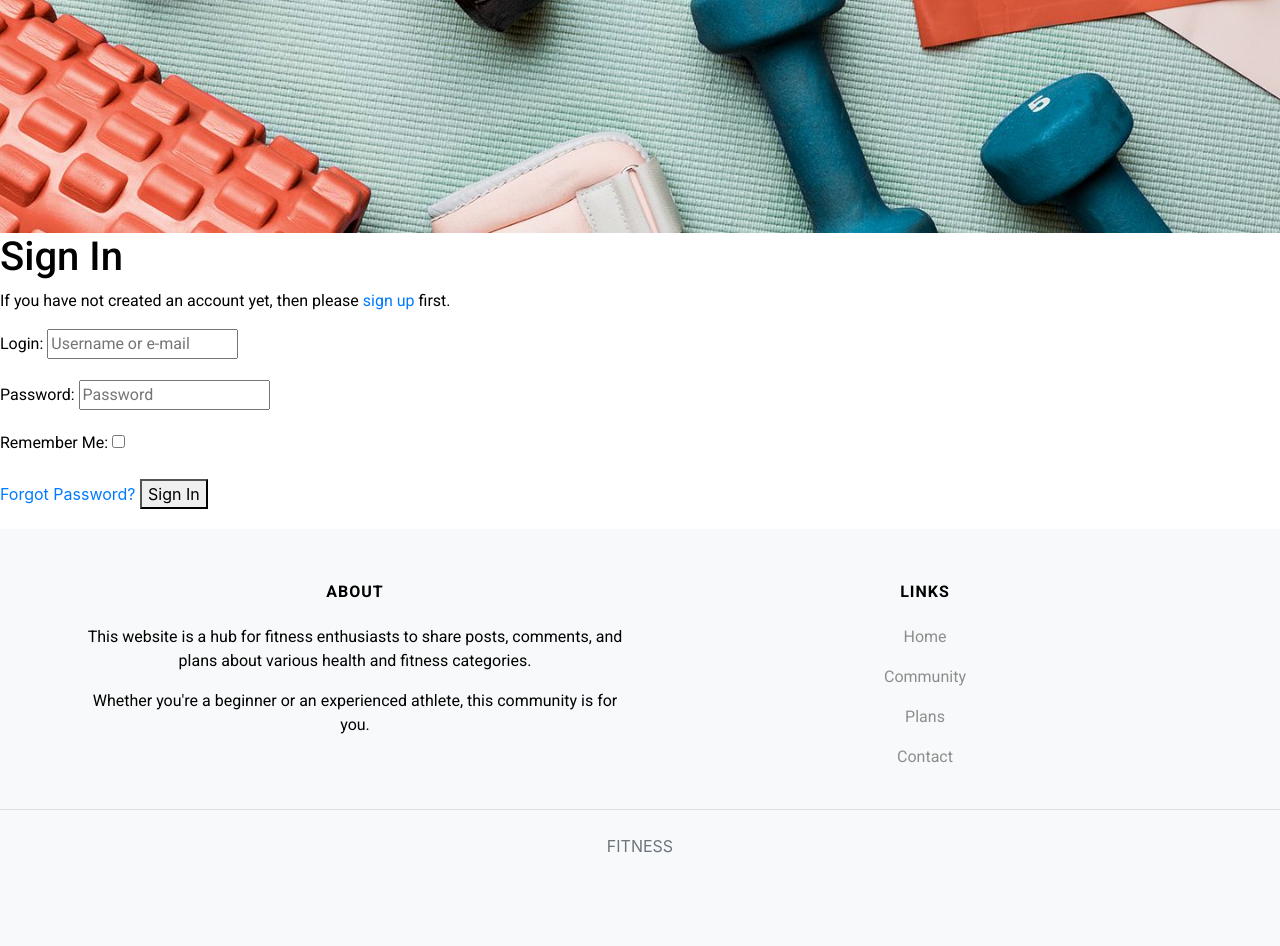
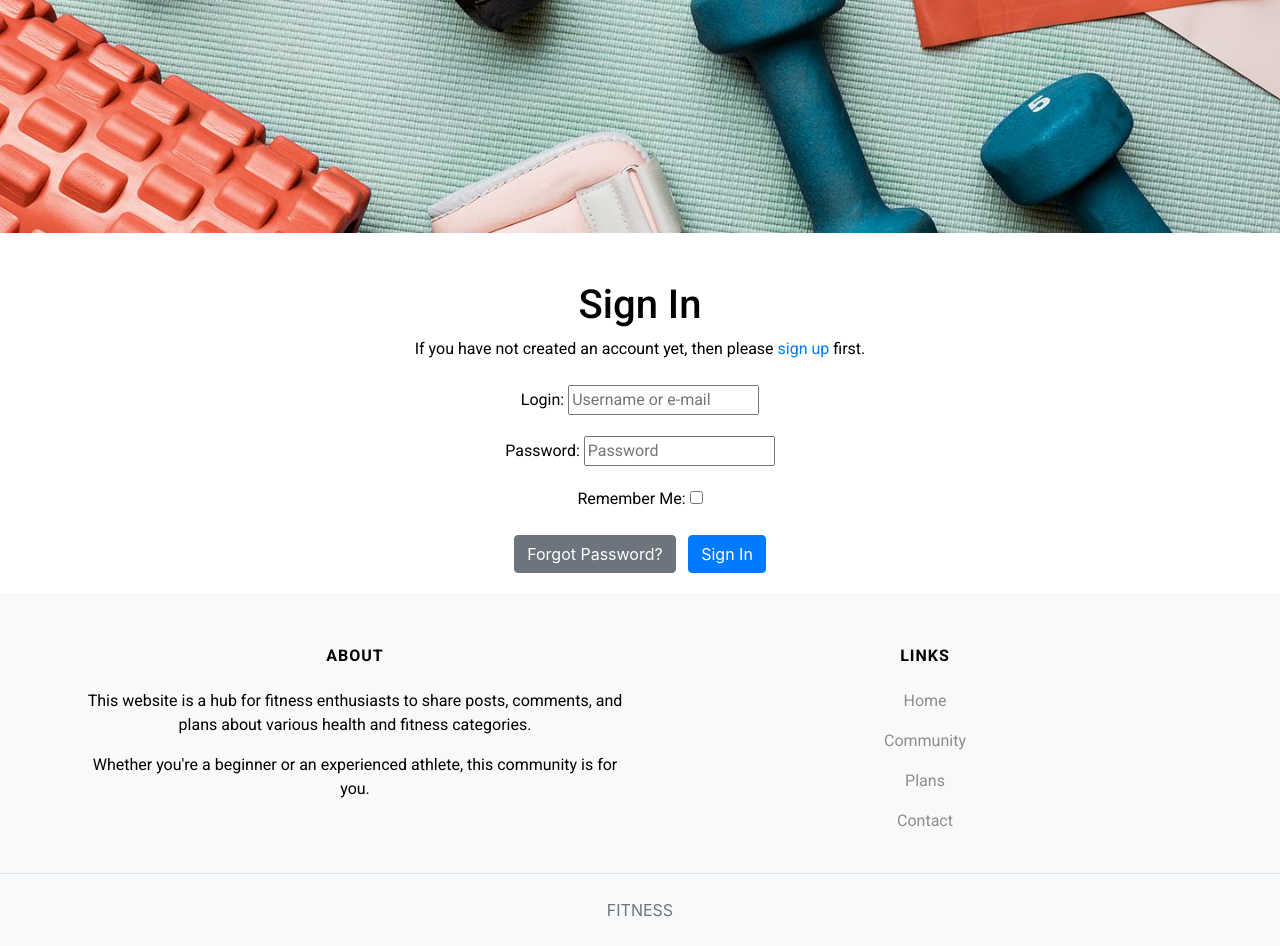
Before and after one commit to Code-Institute-Submissions/alexzanotti-milestone.project.4, a Django app: page /accounts/login/ in a window 1280 px wide. Shown: the part 543-1489 px from the top of the page. Before the commit the page ends 1396 px from the top, so only its background shows below. Run offline with Django 3.2, Linux system fonts and the light colour scheme; data that the repository does not hold is empty; some libraries are stand-ins or nearby versions.

Commit message:
updated login and signup styling

```diff
--- a/templates/allauth/account/login.html
+++ b/templates/allauth/account/login.html
@@ -7,12 +7,15 @@
 
 {% block content %}
 
-<h1>{% trans "Sign In" %}</h1>
+<div class="container">
+    <div class="row">
+        <div class="col-12">
+            <h1 class="mt-5">{% trans "Sign In" %}</h1>
 
             {% get_providers as socialaccount_providers %}
 
             {% if socialaccount_providers %}
-<p>{% blocktrans with site.name as site_name %}Please sign in with one
+            <p class="mb-4">{% blocktrans with site.name as site_name %}Please sign in with one
             of your existing third party accounts. Or, <a href="{{ signup_url }}">sign up</a>
             for a {{ site_name }} account and sign in below:{% endblocktrans %}</p>
 
@@ -22,25 +25,30 @@ for a {{ site_name }} account and sign in below:{% endblocktrans %}</p>
                 {% include "socialaccount/snippets/provider_list.html" with process="login" %}
             </ul>
 
-  <div class="login-or">{% trans 'or' %}</div>
+            <div class="login-or mb-4">{% trans 'or' %}</div>
 
             </div>
 
             {% include "socialaccount/snippets/login_extra.html" %}
 
             {% else %}
-<p>{% blocktrans %}If you have not created an account yet, then please
+            <p class="mb-4">{% blocktrans %}If you have not created an account yet, then please
             <a href="{{ signup_url }}">sign up</a> first.{% endblocktrans %}</p>
             {% endif %}
 
             <form class="login" method="POST" action="{% url 'account_login' %}">
                 {% csrf_token %}
+                <div class="form-group">
                     {{ form.as_p }}
+                </div>
                 {% if redirect_field_value %}
                 <input type="hidden" name="{{ redirect_field_name }}" value="{{ redirect_field_value }}" />
                 {% endif %}
-  <a class="button secondaryAction" href="{% url 'account_reset_password' %}">{% trans "Forgot Password?" %}</a>
-  <button class="primaryAction" type="submit">{% trans "Sign In" %}</button>
+                <a class="btn btn-secondary" href="{% url 'account_reset_password' %}">{% trans "Forgot Password?" %}</a>
+                <button class="btn btn-primary ml-2" type="submit">{% trans "Sign In" %}</button>
             </form>
+        </div>
+    </div>
+</div>
 
 {% endblock %}
```
Also changed, not shown: templates/allauth/account/signup.html (+11 -4 lines). Lines whose indentation alone changed are shown as unchanged.
